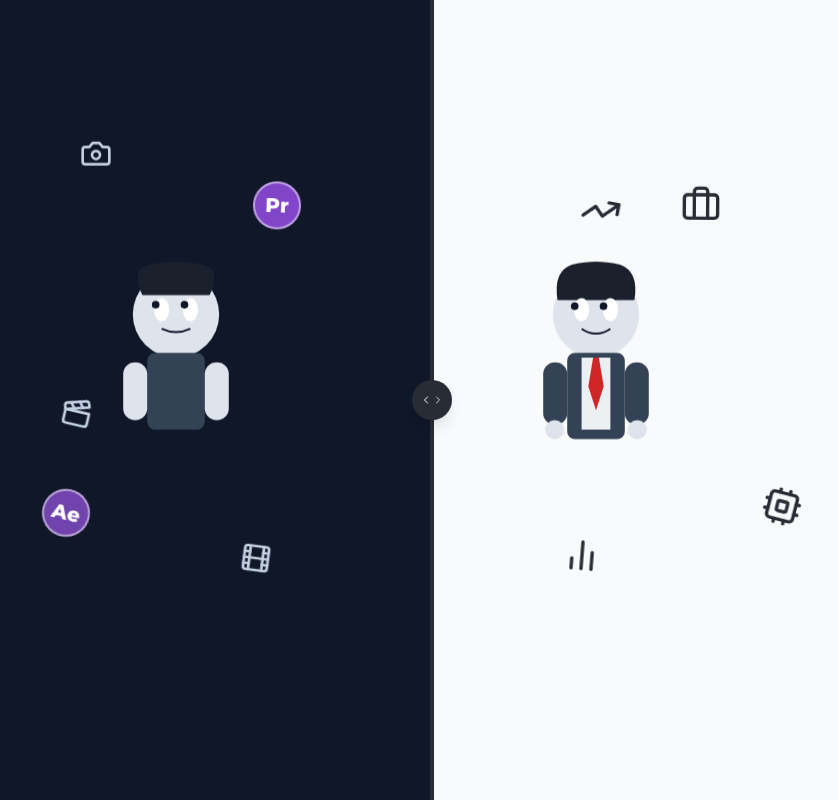
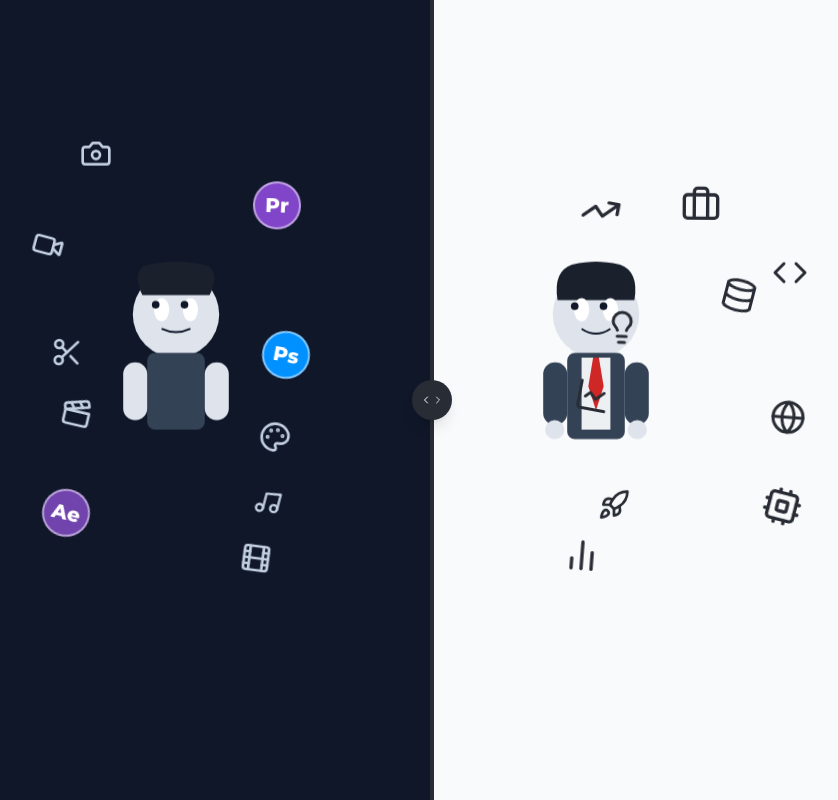
Before and after one commit to praveen0111/praveen-ez, a React (Vite) app: page / in a window 1280 px wide. Shown: the whole page, without its empty margins (208-1046 px from the left). Built offline with nearby package versions, Linux system fonts and the light colour scheme; the HTML template or start-up script is replaced by a standard one.

Commit message:
Add more floating logos
Add additional floating logos related to creative and business/tech to both sides of the HeroSlider component.

```diff
--- a/src/components/HeroSlider.tsx
+++ b/src/components/HeroSlider.tsx
@@ -1,5 +1,5 @@
 import { useEffect, useRef, useState } from "react";
-import { Camera, Film, Clapperboard, Briefcase, TrendingUp, Cpu, BarChart2, ChevronLeft, ChevronRight } from "lucide-react";
+import { Camera, Film, Clapperboard, Briefcase, TrendingUp, Cpu, BarChart2, ChevronLeft, ChevronRight, Video, Palette, Scissors, Music, Globe, Database, LineChart, Rocket, Lightbulb, Code } from "lucide-react";
 import { Button } from "./ui/button";
 interface HeroSliderProps {
   onNavigateCreative: () => void;
@@ -151,6 +151,21 @@ const HeroSlider = ({
             <div className="absolute top-[60%] left-[-10%] animate-[float-icon_8s_ease-in-out_infinite] [animation-delay:-5s]">
               <Clapperboard className="w-8 h-8" />
             </div>
+            <div className="absolute top-[25%] left-[-25%] animate-[float-icon_8s_ease-in-out_infinite] [animation-delay:-4s]">
+              <Video className="w-8 h-8" />
+            </div>
+            <div className="absolute bottom-[30%] right-[-10%] animate-[float-icon_8s_ease-in-out_infinite] [animation-delay:-6s]">
+              <Palette className="w-8 h-8" />
+            </div>
+            <div className="absolute top-[45%] right-[-20%] w-12 h-12 rounded-full bg-[hsl(var(--photoshop))] flex items-center justify-center text-white font-extrabold text-xl border-2 border-white/50 animate-[float-icon_8s_ease-in-out_infinite] [animation-delay:-2.5s]">
+              Ps
+            </div>
+            <div className="absolute bottom-[50%] left-[-15%] animate-[float-icon_8s_ease-in-out_infinite] [animation-delay:-7s]">
+              <Scissors className="w-8 h-8" />
+            </div>
+            <div className="absolute top-[80%] right-[-5%] animate-[float-icon_8s_ease-in-out_infinite] [animation-delay:-3.5s]">
+              <Music className="w-7 h-7" />
+            </div>
           </div>
         </div>
       </div>
@@ -217,6 +232,24 @@ const HeroSlider = ({
             <div className="absolute bottom-6 right-[-5%] text-[hsl(var(--creative-accent))] animate-[float-icon_8s_ease-in-out_infinite] [animation-delay:-1.5s]">
               <BarChart2 className="w-10 h-10" />
             </div>
+            <div className="absolute top-[35%] left-[-15%] text-[hsl(var(--creative-accent))] animate-[float-icon_8s_ease-in-out_infinite] [animation-delay:-3.5s]">
+              <Database className="w-9 h-9 my-0 mx-[350px]" />
+            </div>
+            <div className="absolute top-[55%] right-[-10%] text-[hsl(var(--creative-accent))] animate-[float-icon_8s_ease-in-out_infinite] [animation-delay:-5.5s]">
+              <LineChart className="w-9 h-9" />
+            </div>
+            <div className="absolute bottom-[35%] left-[-5%] text-[hsl(var(--creative-accent))] animate-[float-icon_8s_ease-in-out_infinite] [animation-delay:-6.5s]">
+              <Globe className="w-9 h-9 my-0 mx-[380px]" />
+            </div>
+            <div className="absolute top-[75%] right-[-20%] text-[hsl(var(--creative-accent))] animate-[float-icon_8s_ease-in-out_infinite] [animation-delay:-7.5s]">
+              <Rocket className="w-8 h-8" />
+            </div>
+            <div className="absolute bottom-[55%] right-[-25%] text-[hsl(var(--creative-accent))] animate-[float-icon_8s_ease-in-out_infinite] [animation-delay:-1s]">
+              <Lightbulb className="w-9 h-9" />
+            </div>
+            <div className="absolute top-[25%] left-[-25%] text-[hsl(var(--creative-accent))] animate-[float-icon_8s_ease-in-out_infinite] [animation-delay:-8s]">
+              <Code className="w-9 h-9 my-0 mx-[420px]" />
+            </div>
           </div>
         </div>
       </div>
--- a/src/index.css
+++ b/src/index.css
@@ -32,6 +32,7 @@ All colors MUST be HSL.
     /* Software Logo Colors */
     --premiere: 267 55% 53%;
     --after-effects: 266 44% 47%;
+    --photoshop: 206 100% 50%;
 
     --card: 0 0% 100%;
     --card-foreground: 222.2 84% 4.9%;
```
